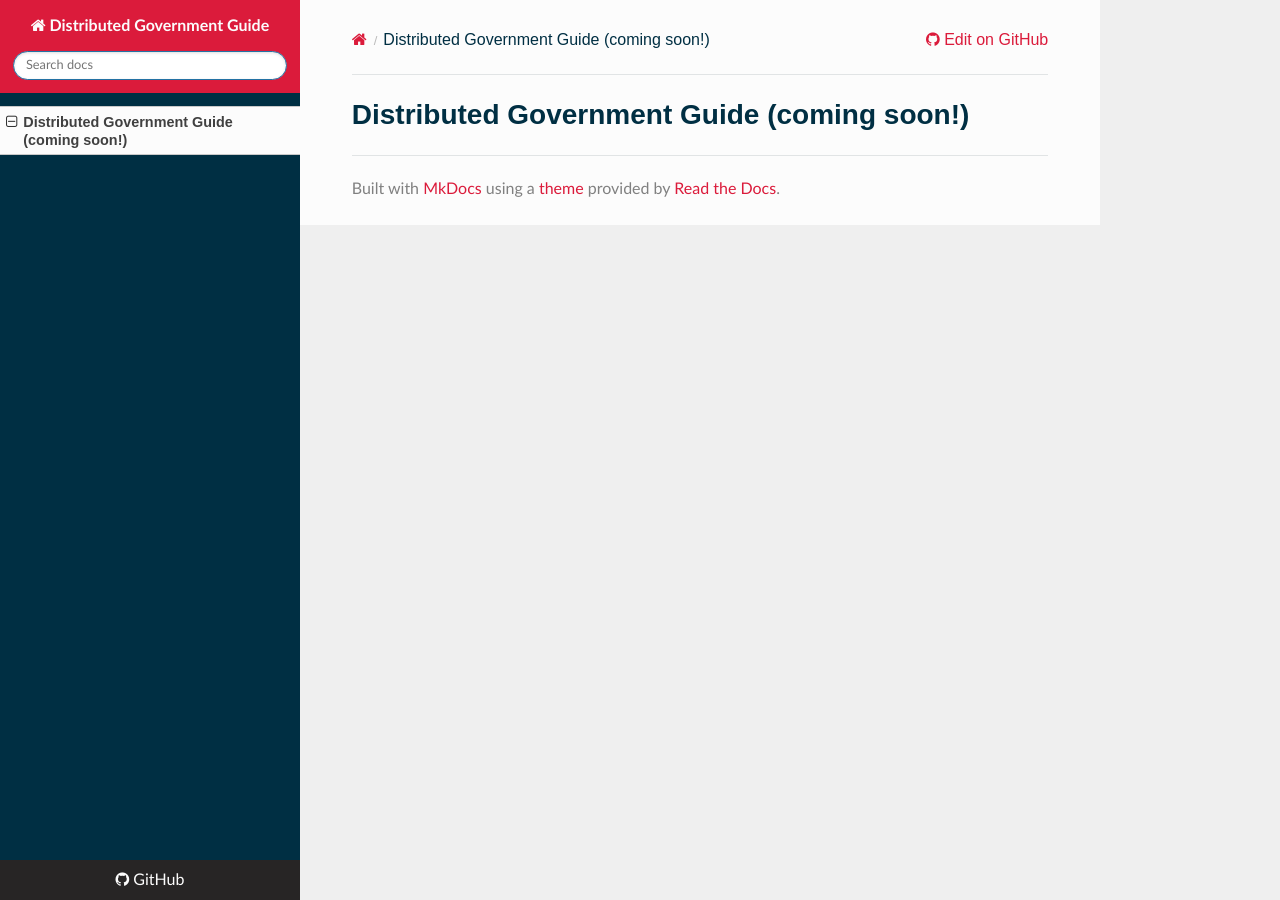
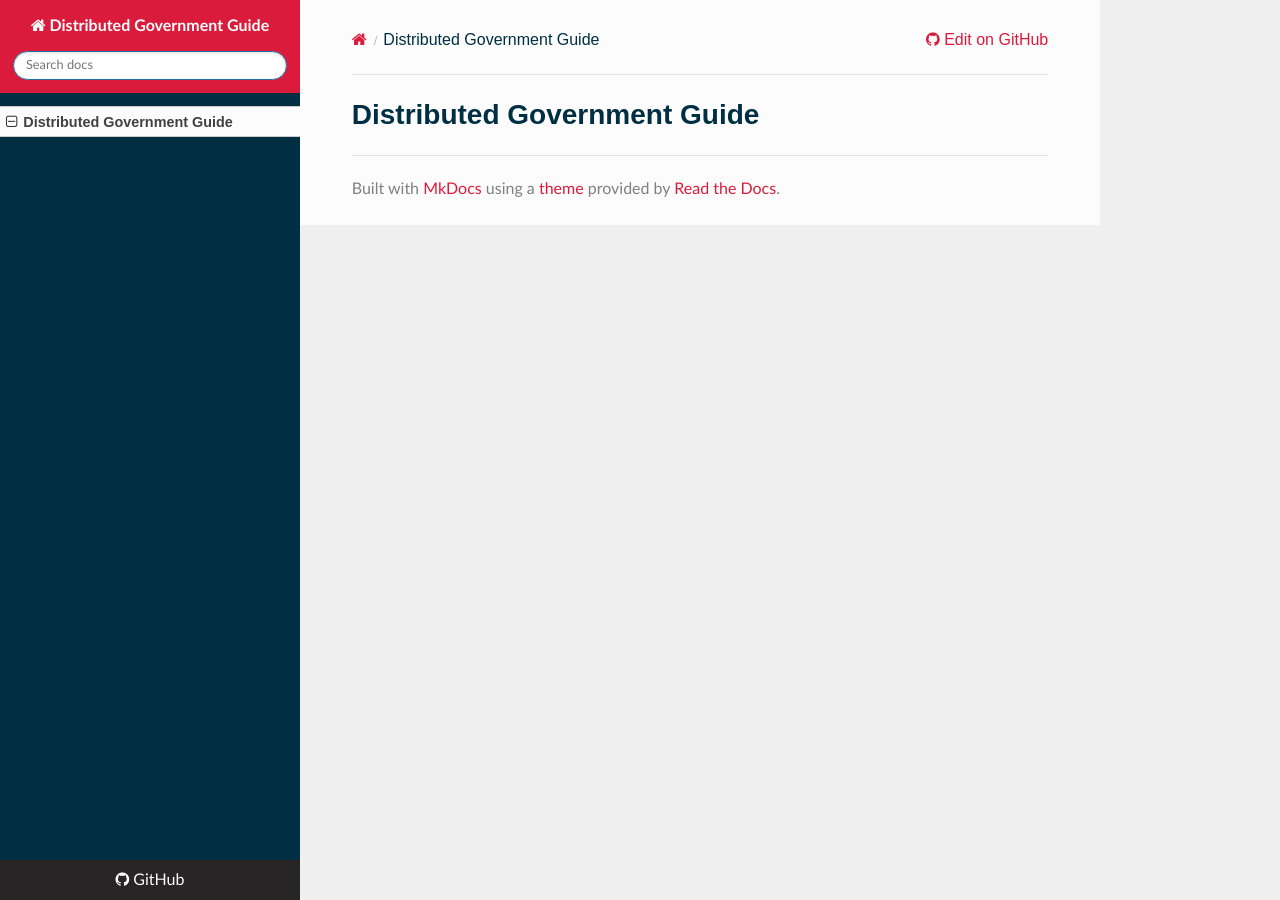
Before and after one commit to distributedgov/guide, an MkDocs documentation site: the page built from docs/README.md, in a window 1280 px wide. Built offline with MkDocs 1.6.1, drawn with Linux system fonts in a browser that asks for light colours; nearby versions of some CDN libraries.

Commit message:
Update README.md

```diff
--- a/docs/README.md
+++ b/docs/README.md
@@ -1 +1 @@
-# Distributed Government Guide (coming soon!)
+# Distributed Government Guide
```
